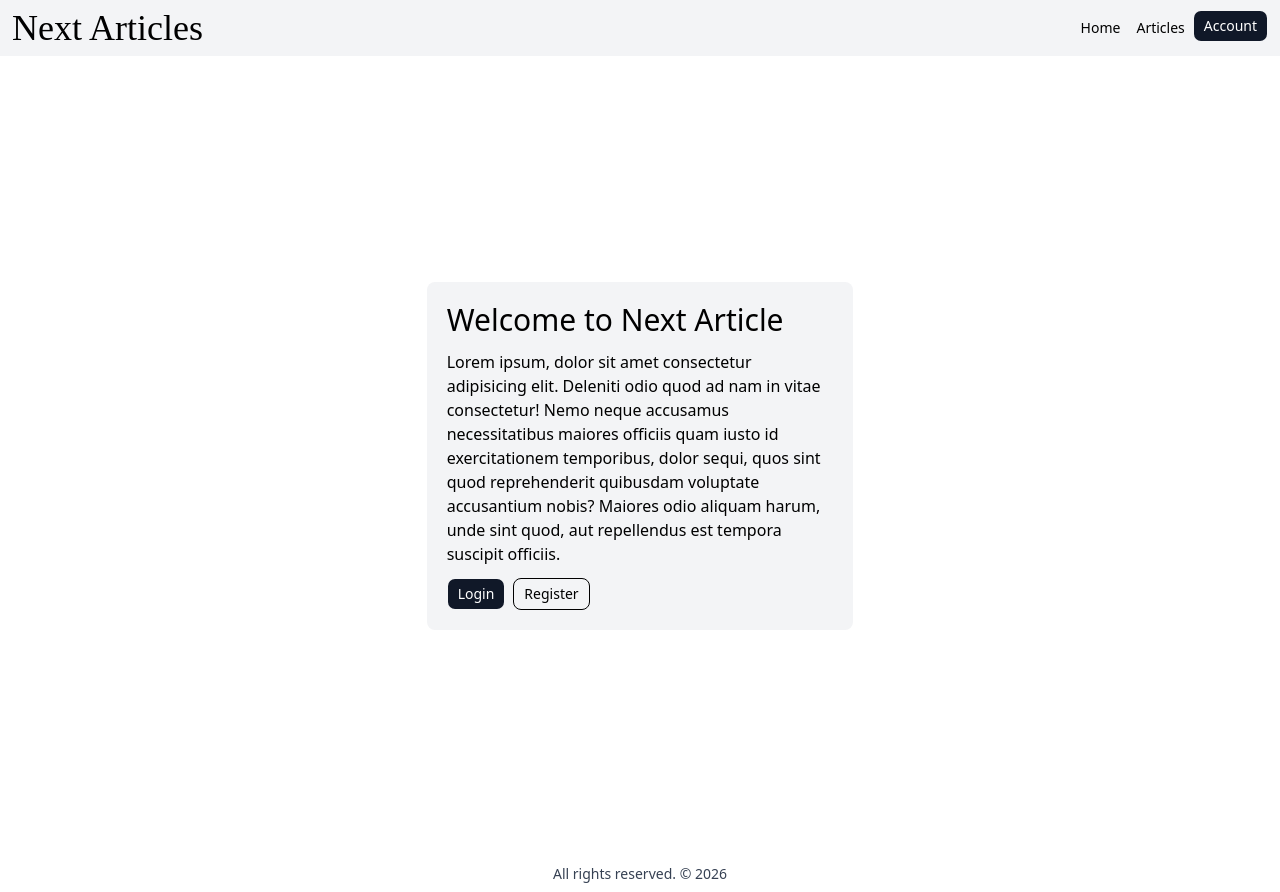
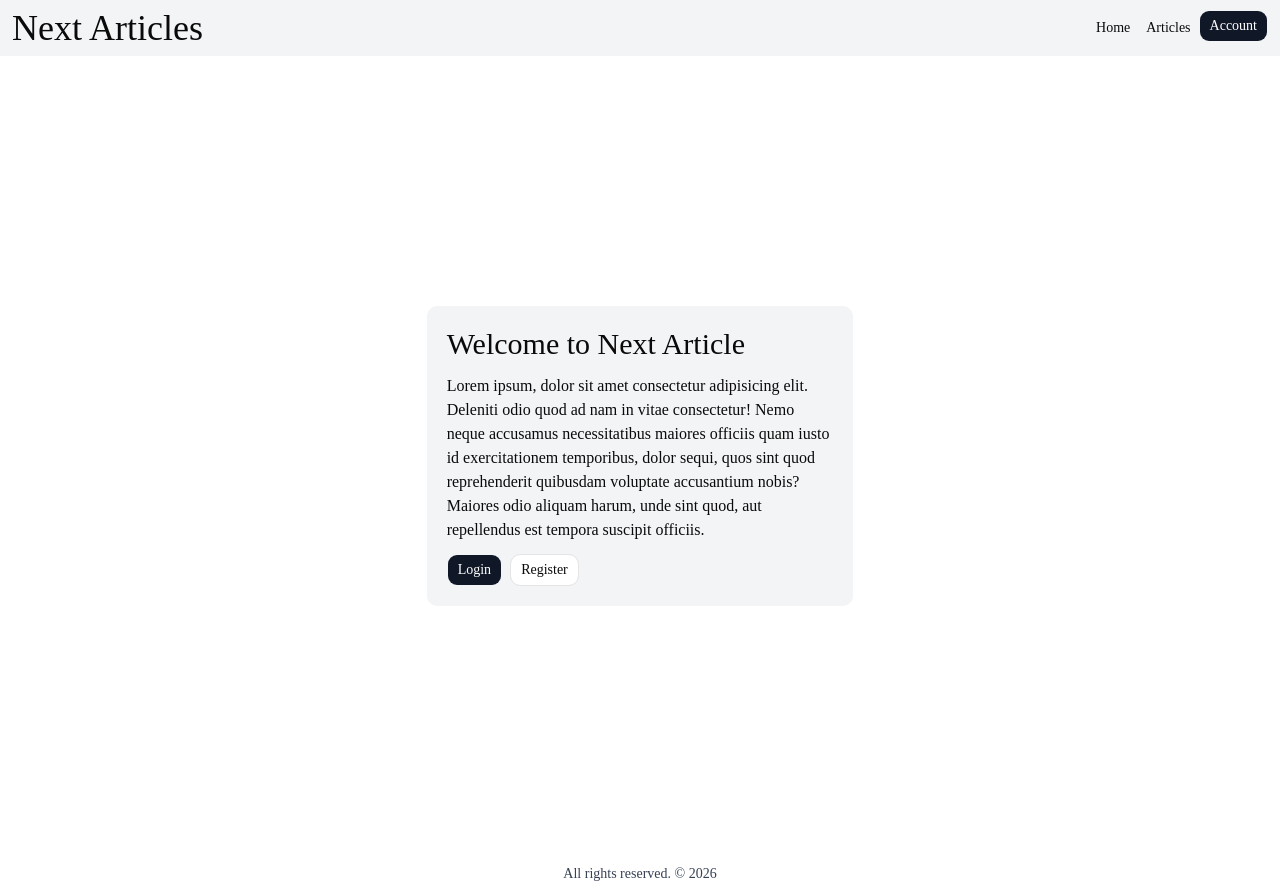
Before and after one commit to niyooshawebsites/next-article, a Next.js app: page / in a window 1280 px wide. Built offline with nearby package versions, Linux system fonts and the light colour scheme; a web font is replaced by a local one.

Commit message:
Shadcn issue solved

```diff
--- a/app/(dashboard)/dashboard/categories/page.tsx
+++ b/app/(dashboard)/dashboard/categories/page.tsx
@@ -12,7 +12,7 @@
 
   const page = Number(params.page ?? 1);
 
-  const res = await fetchACategories({
+  const res = await fetchCategories({
     page,
     pageSize: 10,
   });
--- a/app/globals.css
+++ b/app/globals.css
@@ -2,9 +2,135 @@
 @import "tailwindcss";
 @import "tw-animate-css";
 @import "shadcn/tailwind.css";
+
+@custom-variant dark (&:is(.dark *));
 
 .yesteryear-regular {
   font-family: "Yesteryear", cursive;
   font-weight: 400;
   font-style: normal;
 }
+
+@theme inline {
+  --font-heading: var(--font-sans);
+  --font-sans: var(--font-sans);
+  --color-sidebar-ring: var(--sidebar-ring);
+  --color-sidebar-border: var(--sidebar-border);
+  --color-sidebar-accent-foreground: var(--sidebar-accent-foreground);
+  --color-sidebar-accent: var(--sidebar-accent);
+  --color-sidebar-primary-foreground: var(--sidebar-primary-foreground);
+  --color-sidebar-primary: var(--sidebar-primary);
+  --color-sidebar-foreground: var(--sidebar-foreground);
+  --color-sidebar: var(--sidebar);
+  --color-chart-5: var(--chart-5);
+  --color-chart-4: var(--chart-4);
+  --color-chart-3: var(--chart-3);
+  --color-chart-2: var(--chart-2);
+  --color-chart-1: var(--chart-1);
+  --color-ring: var(--ring);
+  --color-input: var(--input);
+  --color-border: var(--border);
+  --color-destructive: var(--destructive);
+  --color-accent-foreground: var(--accent-foreground);
+  --color-accent: var(--accent);
+  --color-muted-foreground: var(--muted-foreground);
+  --color-muted: var(--muted);
+  --color-secondary-foreground: var(--secondary-foreground);
+  --color-secondary: var(--secondary);
+  --color-primary-foreground: var(--primary-foreground);
+  --color-primary: var(--primary);
+  --color-popover-foreground: var(--popover-foreground);
+  --color-popover: var(--popover);
+  --color-card-foreground: var(--card-foreground);
+  --color-card: var(--card);
+  --color-foreground: var(--foreground);
+  --color-background: var(--background);
+  --radius-sm: calc(var(--radius) * 0.6);
+  --radius-md: calc(var(--radius) * 0.8);
+  --radius-lg: var(--radius);
+  --radius-xl: calc(var(--radius) * 1.4);
+  --radius-2xl: calc(var(--radius) * 1.8);
+  --radius-3xl: calc(var(--radius) * 2.2);
+  --radius-4xl: calc(var(--radius) * 2.6);
+}
+
+:root {
+  --background: oklch(1 0 0);
+  --foreground: oklch(0.145 0 0);
+  --card: oklch(1 0 0);
+  --card-foreground: oklch(0.145 0 0);
+  --popover: oklch(1 0 0);
+  --popover-foreground: oklch(0.145 0 0);
+  --primary: oklch(0.205 0 0);
+  --primary-foreground: oklch(0.985 0 0);
+  --secondary: oklch(0.97 0 0);
+  --secondary-foreground: oklch(0.205 0 0);
+  --muted: oklch(0.97 0 0);
+  --muted-foreground: oklch(0.556 0 0);
+  --accent: oklch(0.97 0 0);
+  --accent-foreground: oklch(0.205 0 0);
+  --destructive: oklch(0.577 0.245 27.325);
+  --border: oklch(0.922 0 0);
+  --input: oklch(0.922 0 0);
+  --ring: oklch(0.708 0 0);
+  --chart-1: oklch(0.87 0 0);
+  --chart-2: oklch(0.556 0 0);
+  --chart-3: oklch(0.439 0 0);
+  --chart-4: oklch(0.371 0 0);
+  --chart-5: oklch(0.269 0 0);
+  --radius: 0.625rem;
+  --sidebar: oklch(0.985 0 0);
+  --sidebar-foreground: oklch(0.145 0 0);
+  --sidebar-primary: oklch(0.205 0 0);
+  --sidebar-primary-foreground: oklch(0.985 0 0);
+  --sidebar-accent: oklch(0.97 0 0);
+  --sidebar-accent-foreground: oklch(0.205 0 0);
+  --sidebar-border: oklch(0.922 0 0);
+  --sidebar-ring: oklch(0.708 0 0);
+}
+
+.dark {
+  --background: oklch(0.145 0 0);
+  --foreground: oklch(0.985 0 0);
+  --card: oklch(0.205 0 0);
+  --card-foreground: oklch(0.985 0 0);
+  --popover: oklch(0.205 0 0);
+  --popover-foreground: oklch(0.985 0 0);
+  --primary: oklch(0.922 0 0);
+  --primary-foreground: oklch(0.205 0 0);
+  --secondary: oklch(0.269 0 0);
+  --secondary-foreground: oklch(0.985 0 0);
+  --muted: oklch(0.269 0 0);
+  --muted-foreground: oklch(0.708 0 0);
+  --accent: oklch(0.269 0 0);
+  --accent-foreground: oklch(0.985 0 0);
+  --destructive: oklch(0.704 0.191 22.216);
+  --border: oklch(1 0 0 / 10%);
+  --input: oklch(1 0 0 / 15%);
+  --ring: oklch(0.556 0 0);
+  --chart-1: oklch(0.87 0 0);
+  --chart-2: oklch(0.556 0 0);
+  --chart-3: oklch(0.439 0 0);
+  --chart-4: oklch(0.371 0 0);
+  --chart-5: oklch(0.269 0 0);
+  --sidebar: oklch(0.205 0 0);
+  --sidebar-foreground: oklch(0.985 0 0);
+  --sidebar-primary: oklch(0.488 0.243 264.376);
+  --sidebar-primary-foreground: oklch(0.985 0 0);
+  --sidebar-accent: oklch(0.269 0 0);
+  --sidebar-accent-foreground: oklch(0.985 0 0);
+  --sidebar-border: oklch(1 0 0 / 10%);
+  --sidebar-ring: oklch(0.556 0 0);
+}
+
+@layer base {
+  * {
+    @apply border-border outline-ring/50;
+  }
+  body {
+    @apply bg-background text-foreground;
+  }
+  html {
+    @apply font-sans;
+  }
+}
--- a/components/ui/button.tsx
+++ b/components/ui/button.tsx
@@ -9,11 +9,11 @@
   {
     variants: {
       variant: {
-        default: "bg-primary text-primary-foreground [a]:hover:bg-primary/80",
+        default: "bg-primary text-primary-foreground hover:bg-primary/80",
         outline:
           "border-border bg-background hover:bg-muted hover:text-foreground aria-expanded:bg-muted aria-expanded:text-foreground dark:border-input dark:bg-input/30 dark:hover:bg-input/50",
         secondary:
-          "bg-secondary text-secondary-foreground hover:bg-secondary/80 aria-expanded:bg-secondary aria-expanded:text-secondary-foreground",
+          "bg-secondary text-secondary-foreground hover:bg-[color-mix(in_oklch,var(--secondary),var(--foreground)_5%)] aria-expanded:bg-secondary aria-expanded:text-secondary-foreground",
         ghost:
           "hover:bg-muted hover:text-foreground aria-expanded:bg-muted aria-expanded:text-foreground dark:hover:bg-muted/50",
         destructive:
--- a/components/ui/card.tsx
+++ b/components/ui/card.tsx
@@ -38,7 +38,7 @@
     <div
       data-slot="card-title"
       className={cn(
-        "text-base leading-snug font-medium group-data-[size=sm]/card:text-sm",
+        "font-heading text-base leading-snug font-medium group-data-[size=sm]/card:text-sm",
         className
       )}
       {...props}
--- a/components/ui/sheet.tsx
+++ b/components/ui/sheet.tsx
@@ -114,7 +114,7 @@
     <SheetPrimitive.Title
       data-slot="sheet-title"
       className={cn(
-        "text-base font-medium text-foreground",
+        "font-heading text-base font-medium text-foreground",
         className
       )}
       {...props}
--- a/package.json
+++ b/package.json
@@ -21,16 +21,16 @@
     "class-variance-authority": "^0.7.1",
     "clsx": "^2.1.1",
     "crypto": "^1.0.1",
-    "lucide-react": "^1.14.0",
+    "lucide-react": "^1.21.0",
     "next": "16.2.6",
     "next-auth": "^5.0.0-beta.31",
     "next-themes": "^0.4.6",
     "nodemailer": "^7.0.13",
     "pg": "^8.20.0",
-    "radix-ui": "^1.4.3",
+    "radix-ui": "^1.6.0",
     "react": "19.2.4",
     "react-dom": "19.2.4",
-    "shadcn": "^4.7.0",
+    "shadcn": "^4.11.0",
     "slugify": "^1.6.9",
     "sonner": "^2.0.7",
     "tailwind-merge": "^3.6.0",
```
Also changed, not shown: 1 other file (tests, documents, lock files or other folders).
